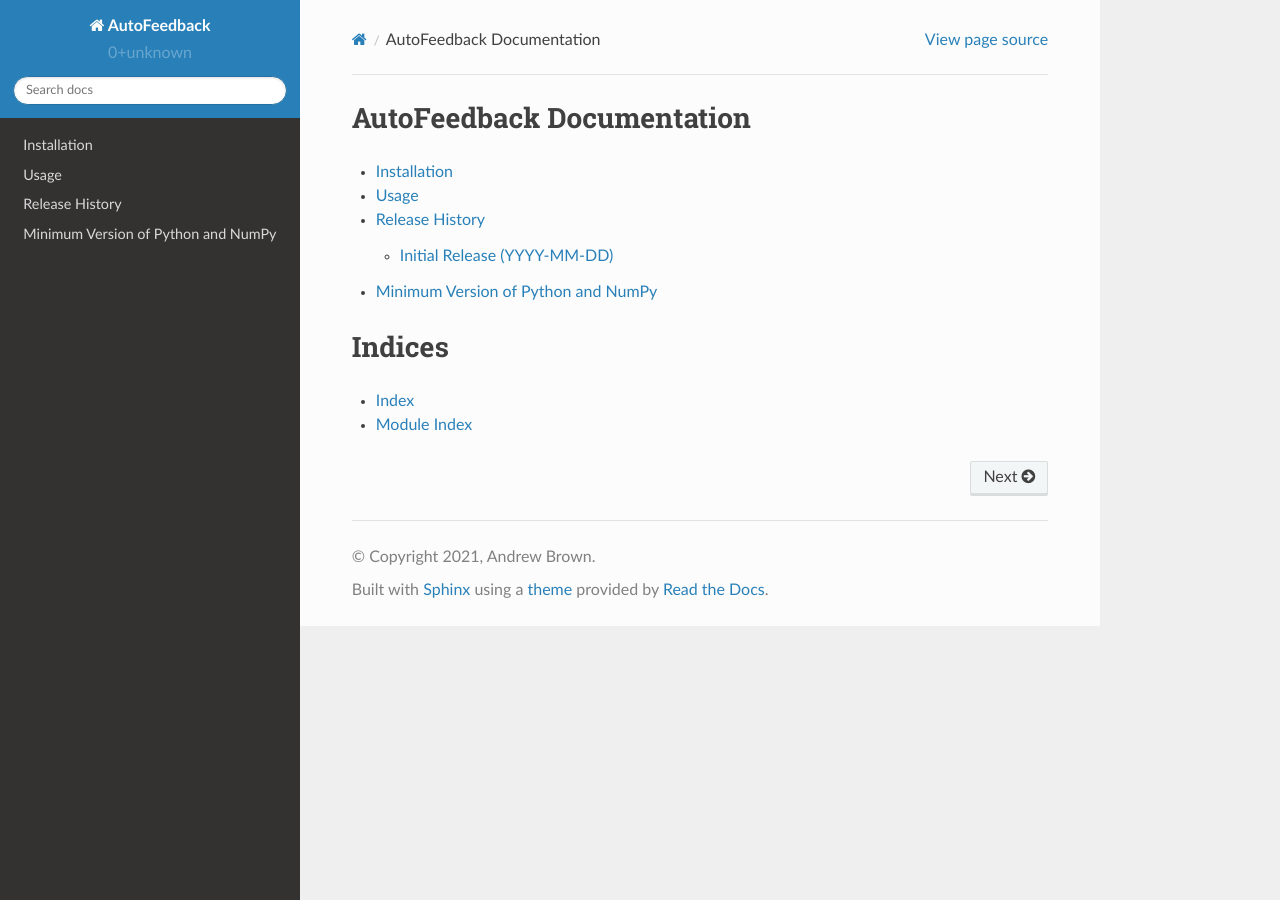
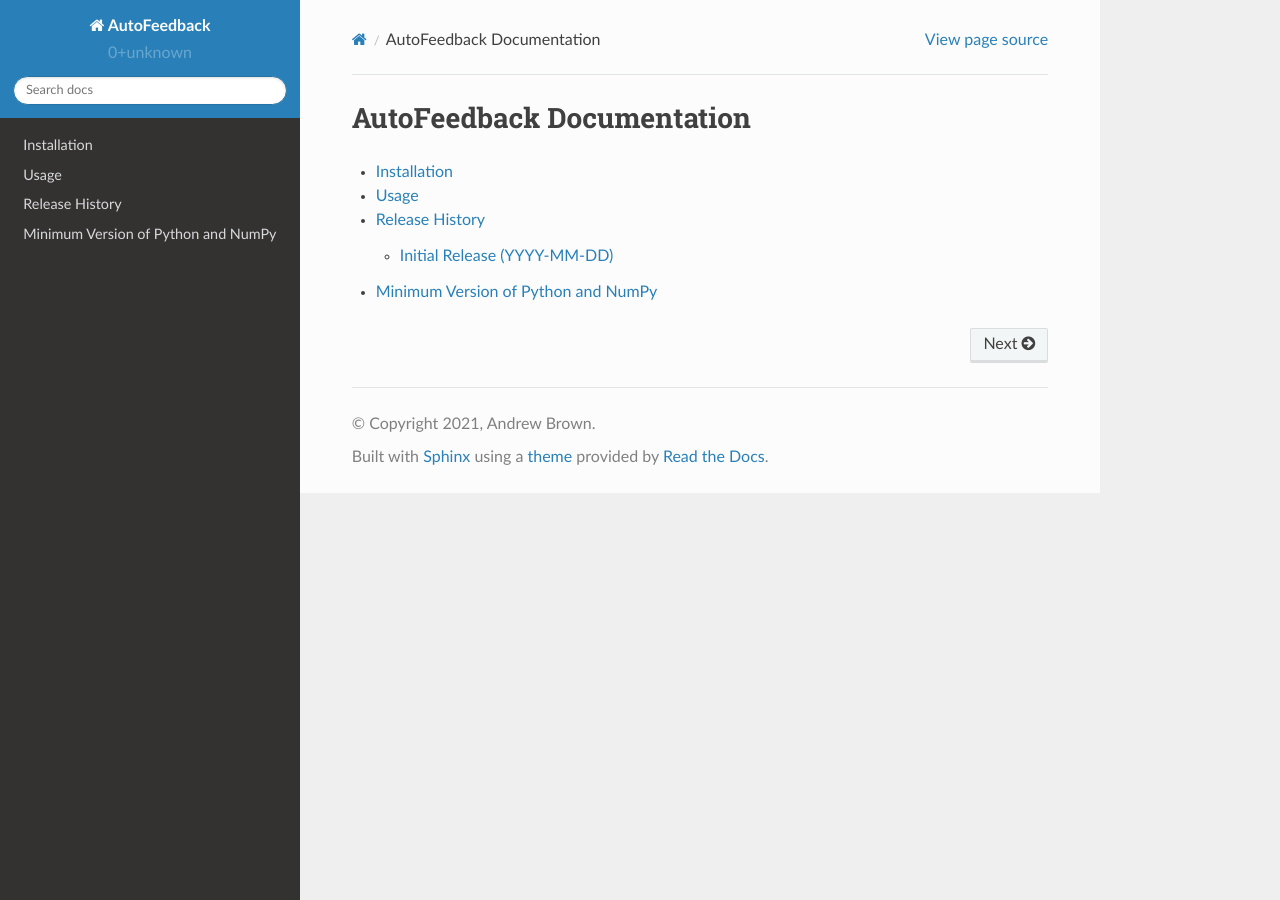
Before and after one commit to abrown41/AutoFeedback, a Sphinx documentation site: the page built from docs/source/index.rst, in a window 1280 px wide. Built offline with Sphinx 7.4.7 and the Read the Docs theme 2.0.0, drawn with Linux system fonts in a browser that asks for light colours; pages that are not in the unit, such as notebooks, are missing from menus.

Commit message:
fixed docs generation

```diff
--- a/docs/source/conf.py
+++ b/docs/source/conf.py
@@ -87,7 +87,7 @@ release = AutoFeedback.__version__
 #
 # This is also used if you do content translation via gettext catalogs.
 # Usually you set "language" from the command line for these cases.
-language = None
+language = 'en'
 
 # List of patterns, relative to source directory, that match files and
 # directories to ignore when looking for source files.
--- a/docs/source/index.rst
+++ b/docs/source/index.rst
@@ -14,9 +14,3 @@ AutoFeedback Documentation
    release-history
    min_versions
    autoapi/index
-
-Indices
-=======
-
-* :ref:`genindex`
-* :ref:`modindex`
```
